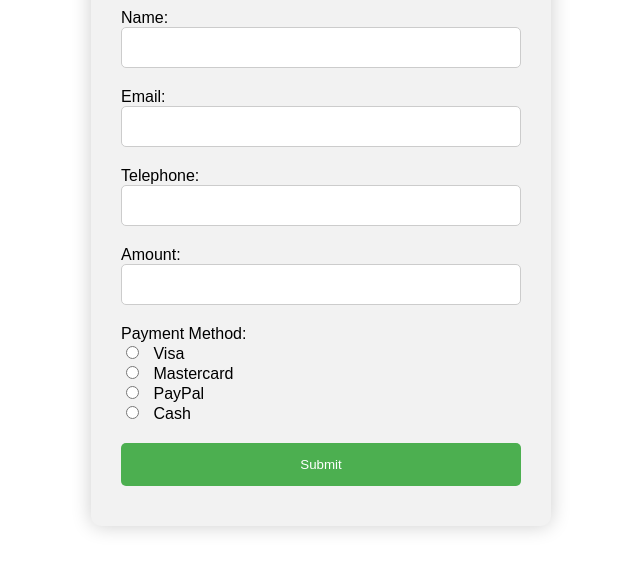
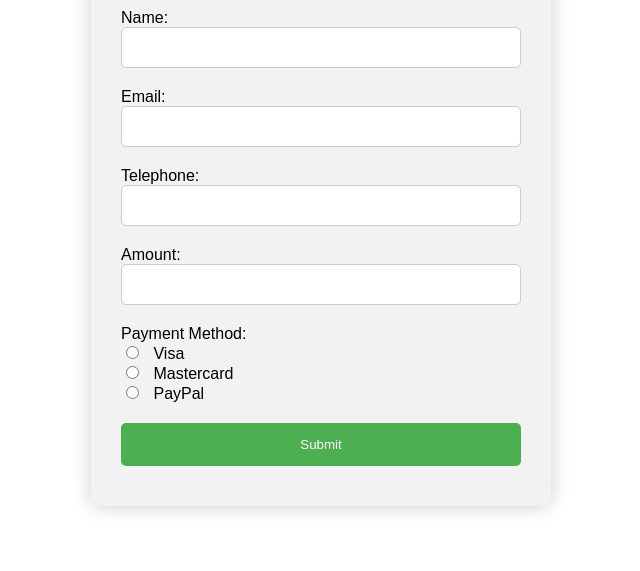
Before and after one commit to tareqtech02/website, a plain HTML site: page index.html in a window 1280 px wide. Shown: the part 137-708 px from the top of the page, without its empty margins (319-959 px from the left). Drawn offline with Linux system fonts and the light colour scheme.

Commit message:
remove Cash payment options

```diff
--- a/index.html
+++ b/index.html
@@ -92,10 +92,6 @@
         <input type="radio" id="PayPal" name="payment-method" value="PayPal">
         <label for="mastercard">PayPal</label><br>
 
-        <input type="radio" id="Cash" name="payment-method" value="Cash">
-        <label for="mastercard">Cash</label><br>
-
-
         <input type="submit" value="Submit">
       </form>
       <div class="error"></div>
```
